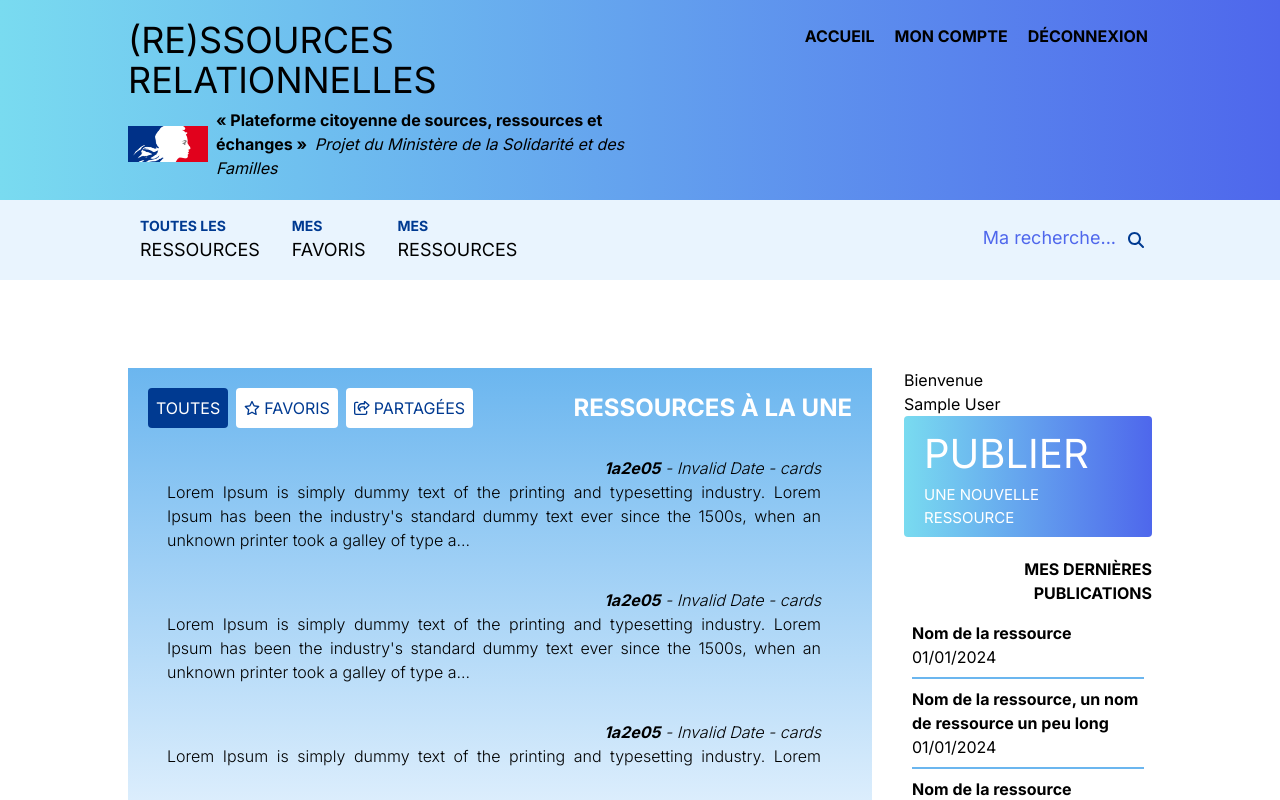
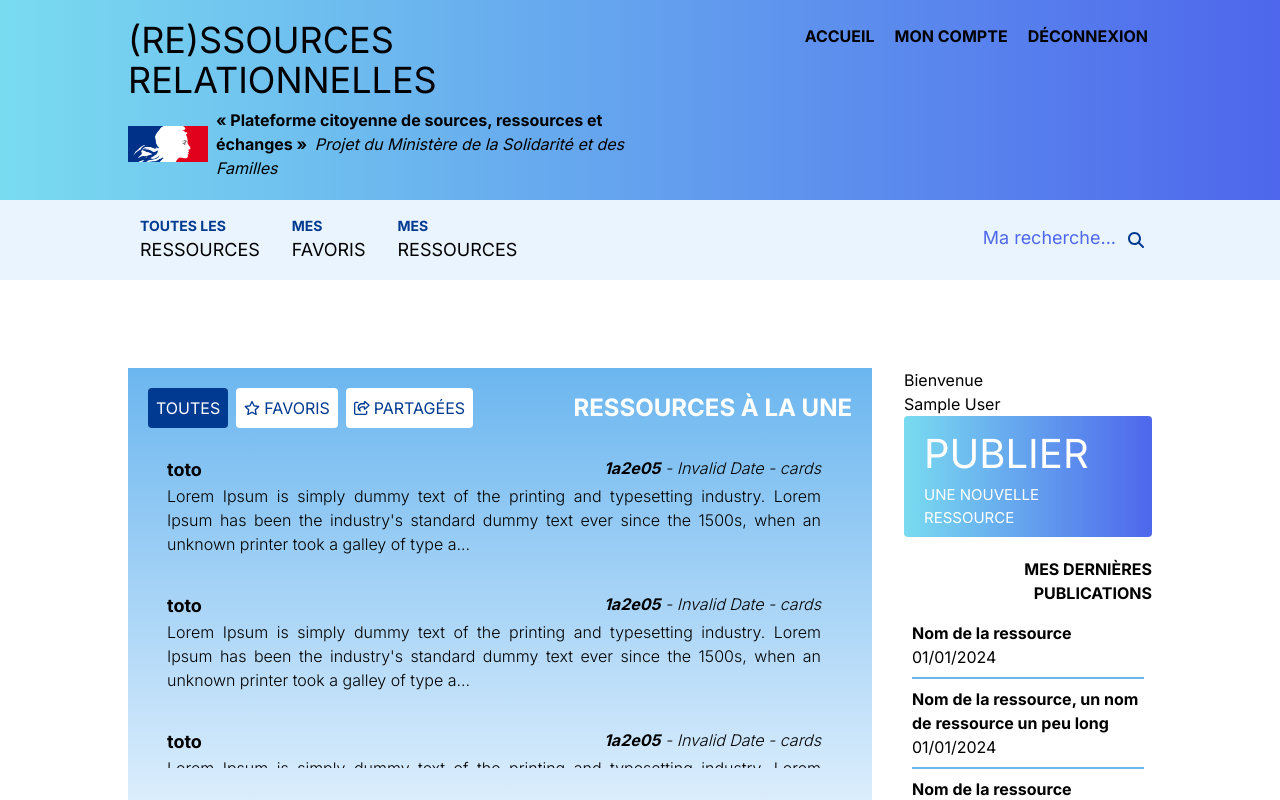
Before and after one commit to TysonNemeghaire1/ressources_relationnelles_front, a Next.js app: page / in a window 1280 px wide. Shown: the top 800 px of the page. Built offline with nearby package versions, Linux system fonts and the light colour scheme; no server answers; sample sign-in values are in the browser's storage.

Commit message:
fix minime

```diff
--- a/src/app/admin/page.tsx
+++ b/src/app/admin/page.tsx
@@ -216,7 +216,7 @@ export default function Page() {
 
     return (
         <main className="py-10">
-            <h1 className="text-4xl text-gray-700 text-center font-light mb-4 align-top ">PANNEAU D'ADMINISTRATION</h1>
+            <h1 className="text-4xl text-gray-700 text-center font-light mb-4 align-top ">PANNEAU D&apos;ADMINISTRATION</h1>
             <AdminPanel />
 
             <div className="flex md:justify-between justify-center items-end flex-wrap">
@@ -278,7 +278,7 @@ export default function Page() {
               {
                 sharedResources.map((val, key) => {
                   return (
-                    <RessourceList id={val.id} name={val.title} category={val.category} date={val.date} author={val.author} />
+                    <RessourceList key={key} id={val.id} name={val.title} category={val.category} date={val.date} author={val.author} />
                   )
                 })
               }
@@ -319,7 +319,7 @@ export default function Page() {
               {
                 connectedCitizens.map((val, key) => {
                     return (
-                      <UserList id={val.id} login={val.login} mail={val.mail} inscription={val.inscription} />
+                      <UserList key={key} id={val.id} login={val.login} mail={val.mail} inscription={val.inscription} />
                     )
                 })
               }
--- a/src/components/trendyRessources/index.tsx
+++ b/src/components/trendyRessources/index.tsx
@@ -49,48 +49,48 @@ function TrendyRessources() {
         <RessourceCard
           data={{
               id: "12",
-            name: "toto",
+              title: "toto",
               author: "cards",
               category: "1a2e05",
               content:
                   "Lorem Ipsum is simply dummy text of the printing and typesetting industry. Lorem Ipsum has been the industry's standard dummy text ever since the 1500s, when an unknown printer took a galley of type and scrambled it to make a type specimen book. It has survived not only five centuries, but also the leap into electronic typesetting, remaining essentially unchanged. It was popularised in the 1960s with the release of Letraset sheets containing Lorem Ipsum passages, and more recently with desktop publishing software like Aldus PageMaker including versions of Lorem Ipsum",
-            date: "12/09/2012",
+              publish_date: "12/09/2012",
           }}
           isTrendy={true}
         />
         <RessourceCard
           data={{
               id: "12",
-            name: "toto",
+              title: "toto",
               author: "cards",
               category: "1a2e05",
               content:
                   "Lorem Ipsum is simply dummy text of the printing and typesetting industry. Lorem Ipsum has been the industry's standard dummy text ever since the 1500s, when an unknown printer took a galley of type and scrambled it to make a type specimen book. It has survived not only five centuries, but also the leap into electronic typesetting, remaining essentially unchanged. It was popularised in the 1960s with the release of Letraset sheets containing Lorem Ipsum passages, and more recently with desktop publishing software like Aldus PageMaker including versions of Lorem Ipsum",
-            date: "12/09/2012",
+              publish_date: "12/09/2012",
           }}
           isTrendy={true}
         />
         <RessourceCard
           data={{
               id: "12",
-            name: "toto",
+              title: "toto",
               author: "cards",
               category: "1a2e05",
               content:
                   "Lorem Ipsum is simply dummy text of the printing and typesetting industry. Lorem Ipsum has been the industry's standard dummy text ever since the 1500s, when an unknown printer took a galley of type and scrambled it to make a type specimen book. It has survived not only five centuries, but also the leap into electronic typesetting, remaining essentially unchanged. It was popularised in the 1960s with the release of Letraset sheets containing Lorem Ipsum passages, and more recently with desktop publishing software like Aldus PageMaker including versions of Lorem Ipsum",
-            date: "12/09/2012",
+              publish_date: "12/09/2012",
           }}
           isTrendy={true}
         />
         <RessourceCard
           data={{
             id: "12",
-            name: "toto",
+            title: "toto",
             author: "cards",
             category: "1a2e05",
             content:
               "Lorem Ipsum is simply dummy text of the printing and typesetting industry. Lorem Ipsum has been the industry's standard dummy text ever since the 1500s, when an unknown printer took a galley of type and scrambled it to make a type specimen book. It has survived not only five centuries, but also the leap into electronic typesetting, remaining essentially unchanged. It was popularised in the 1960s with the release of Letraset sheets containing Lorem Ipsum passages, and more recently with desktop publishing software like Aldus PageMaker including versions of Lorem Ipsum",
-            date: "12/09/2012",
+            publish_date: "12/09/2012",
           }}
           isTrendy={true}
         />
```
Lines whose indentation alone changed are shown as unchanged.
